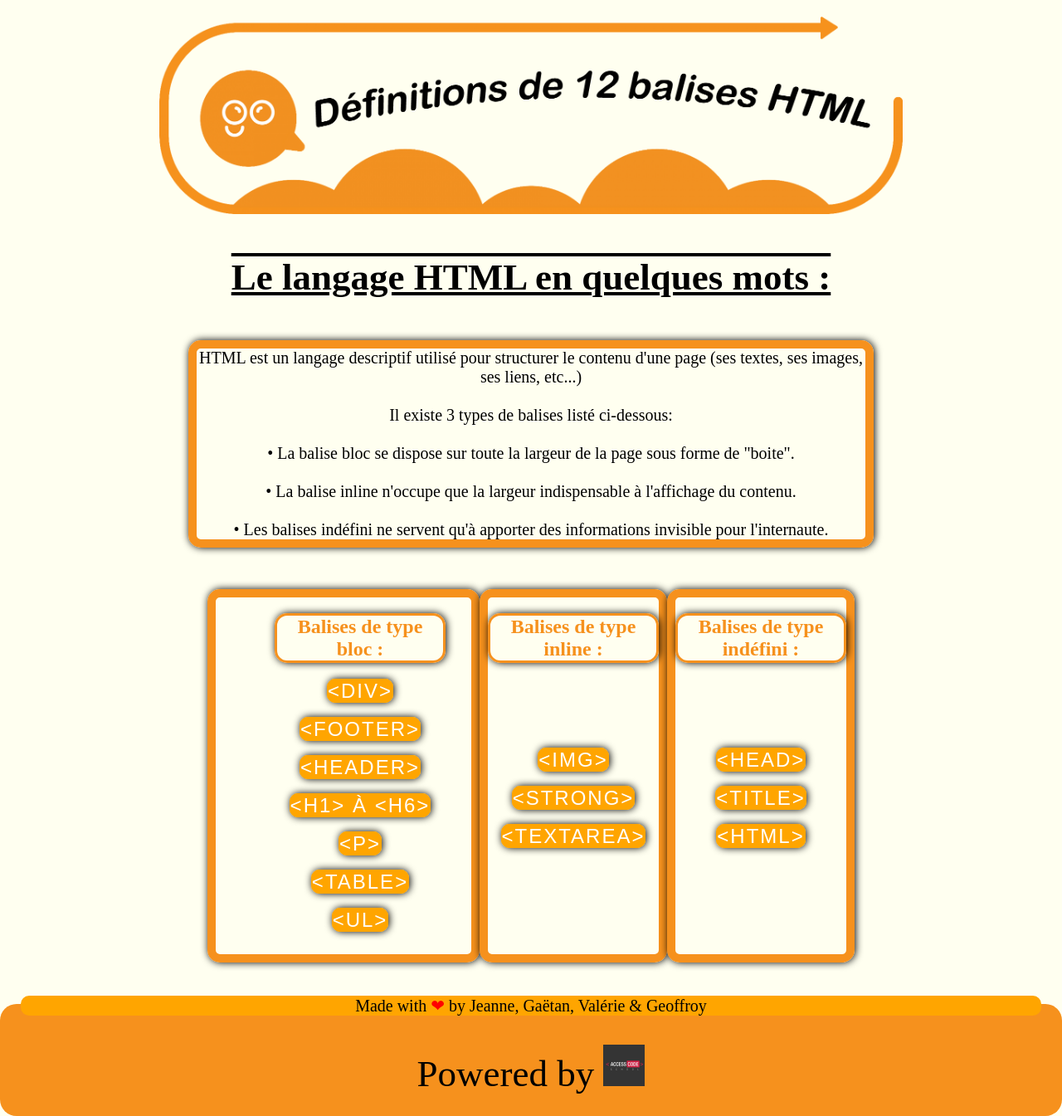
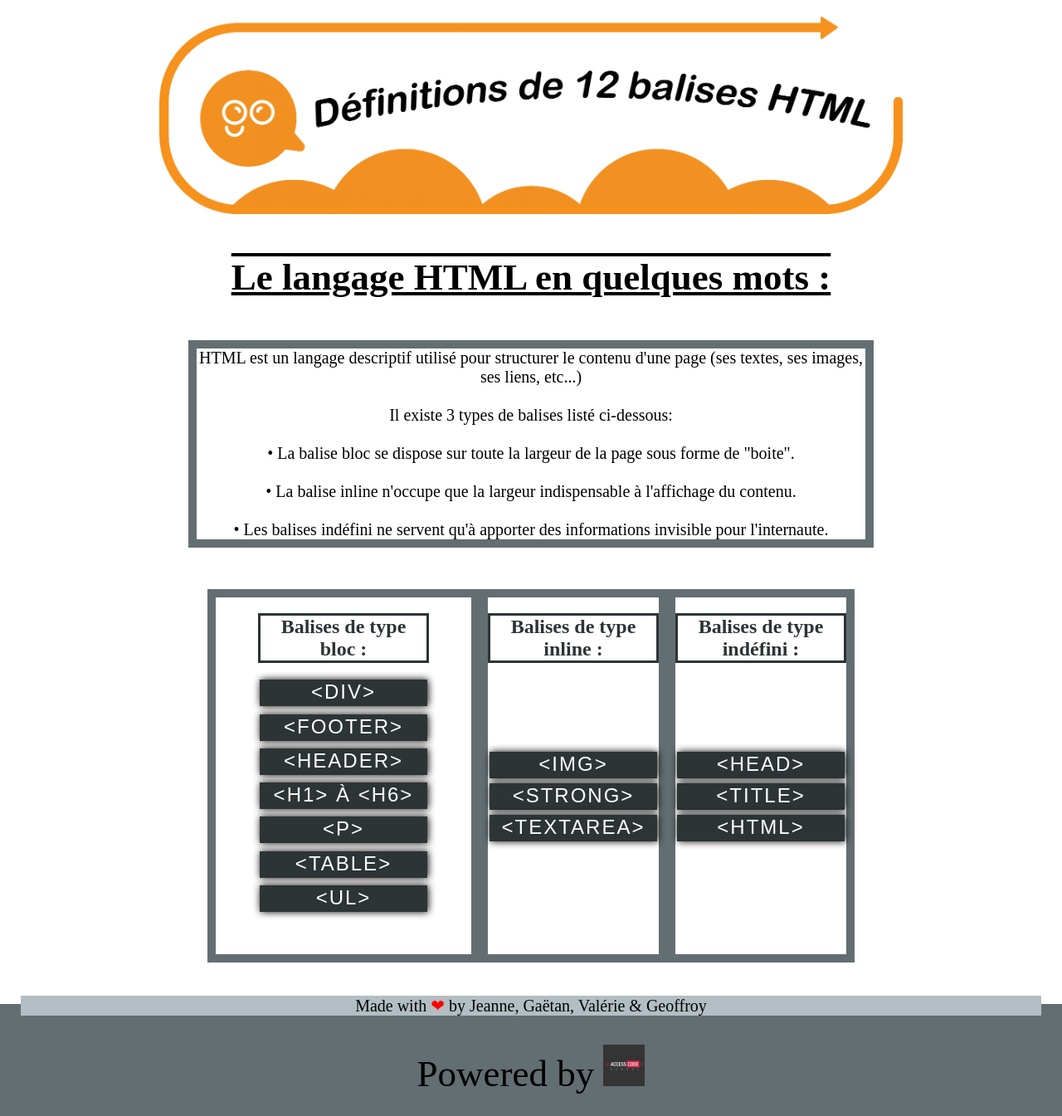
Before and after one commit to GeoffroyCarette/html-sur-html, a PHP site: page / in a window 1280 px wide. Shown: the whole page at 83% size. Run offline with PHP 8.4, Linux system fonts and the light colour scheme.

Commit message:
CSS + HTML
Modification des couleurs de l'index

```diff
--- a/index.html
+++ b/index.html
@@ -26,28 +26,27 @@
 				<section class="item_block">
 					<ul>
 					<h2 class="title_block" class="button">Balises de type <br>bloc :</h2>
-					<center>
 					<li style="list-style-type:none"><a href="div.html" class="button">&lt;div&gt;</a></li>
-					<br><li style="list-style-type:none"><a href="footer.html" class="button">&lt;footer&gt;</a></li>
-					<br><li style="list-style-type:none"><a href="header.html" class="button">&lt;header&gt;</a></li>
-					<br><li style="list-style-type:none"><a href="h1ah6.html" class="button">&lt;h1&gt; à &lt;h6&gt;</a></li>
-					<br><li style="list-style-type:none"><a href="p.html" class="button">&lt;p&gt;</a></li>
-					<br><li style="list-style-type:none"><a href="table.html" class="button">&lt;table&gt;</a></li>
-					<br><li style="list-style-type:none"><a href="ul.html" class="button">&lt;ul&gt;</a></li>
-					</center>
+					<li style="list-style-type:none"><a href="footer.html" class="button">&lt;footer&gt;</a></li>
+					<li style="list-style-type:none"><a href="header.html" class="button">&lt;header&gt;</a></li>
+					<li style="list-style-type:none"><a href="h1ah6.html" class="button">&lt;h1&gt; à &lt;h6&gt;</a></li>
+					<li style="list-style-type:none"><a href="p.html" class="button">&lt;p&gt;</a></li>
+					<li style="list-style-type:none"><a href="table.html" class="button">&lt;table&gt;</a></li>
+					<li style="list-style-type:none"><a href="ul.html" class="button">&lt;ul&gt;</a></li>
 					</ul>
 
 				</section>
 				<!-- Fin item enfant (item_block) -->
 				<!-- Début item enfant (item_inline) -->
 				<section class="item_inline">
-					<div>
+						<div>
 					<h2 class="title_inline">Balises de type <br>inline :</h2>
-						<div class="button_inline">
-							<a href="img.html" class="button button_margin">&lt;img&gt;</a>
-							<br><br><a href="strong.html" class="button button_margin">&lt;strong&gt;</a>
-							<br><br><a href="textarea.html" class="button button_margin">&lt;textarea&gt;</a>
-						</div>
+						<ul class="button_inline center">
+							<li style="list-style-type:none"><a href="img.html" class="button button_margin">&lt;img&gt;</a></li>
+							<li style="list-style-type:none"><a href="strong.html" class="button">&lt;strong&gt;</a></li>
+							<li style="list-style-type:none"><a href="textarea.html" class="button">&lt;textarea&gt;</a></li>
+
+						</ul>
 					</div>
 				</section>
 				<!-- Fin item enfant (item_inline) -->
@@ -55,11 +54,11 @@
 				<section class="item_indefinite">
 					<div>
 					<h2 class="title_indefinite">Balises de type indéfini :</h2>
-						<div class="button_inline">
-							<a href="head.html" class="button button_margin">&lt;head&gt;</a></li>
-							<br><br><a href="title.html" class="button button_margin">&lt;title&gt;</a></li>
-							<br><br><a href="html.html" class="button button_margin">&lt;html&gt;</a></li>
-						</div>
+						<ul class="button_inline center">
+							<li style="list-style-type:none"><a href="head.html" class="button button_margin">&lt;head&gt;</a></li>
+							<li style="list-style-type:none"><a href="title.html" class="button button_margin">&lt;title&gt;</a></li>
+							<li style="list-style-type:none"><a href="html.html" class="button button_margin">&lt;html&gt;</a></li>
+						</ul>
 					</div>
 				</section>
 				<!-- Fin item enfant (item_indefinite) -->
--- a/index_style.css
+++ b/index_style.css
@@ -7,7 +7,6 @@ body {
 	margin: 0;
 	padding: 0;
 	width: 100%;
-	background-color: ivory;
 }
 
 .header_index_html {
@@ -41,73 +40,59 @@ body {
 /* Début flex-box enfant */
 .item_block {
 	width: 450px;
-	border-radius: 15px;
 	border: solid;
 	border-width: 10px;
-	border-color: #f6911d;
-	box-shadow: black 1px 0 10px;
+	border-color: #636e72;
 }
 
 .title_block {
 	text-align: center;
 	border: solid;
-	color: #f6911d;
+	color: #2d3436;
 	width: 200px;
 	margin-right: auto;
 	margin-left: auto;
-	box-shadow: black 1px 0 10px;
-	border-radius: 15px;
 }
 
 .item_inline {
 	width: 225px;
-	border-radius: 15px;
 	border: solid;
 	border-width: 10px;
-	border-color: #f6911d;
-	box-shadow: black 1px 0 10px;
+	border-color: #636e72;
 }
 
 .title_inline {
 	text-align: center;
 	border: solid;
-	color: #f6911d;
+	color: #2d3436;
 	width: 200px;
 	margin-right: auto;
 	margin-left: auto;
-	box-shadow: black 1px 0 10px;
-	border-radius: 15px;
 
 }
 
 .item_indefinite {
 	width: 225px;
-	border-radius: 15px;
 	border: solid;
 	border-width: 10px;
-	border-color: #f6911d;
-	box-shadow: black 1px 0 10px;
+	border-color: #636e72;
 }
 
 .title_indefinite {
 	text-align: center;
 	border: solid;
-	color: #f6911d;
+	color: #2d3436;
 	width: 200px;
 	margin-right: auto;
 	margin-left: auto;
-	box-shadow: black 1px 0 10px;
-	border-radius: 15px;
 
 }
 /* Fin de flex-box enfant */
 footer {
-	background-color: #f6911d;
+	background-color: #636e72;
 	margin: 0;
 	margin-top: 50px;
 	padding: 25px;
-
-	border-radius: 20px;
 }
 
 .bottom_link {
@@ -121,8 +106,7 @@ footer {
 	text-align: center;
 	margin: 0px;
 	bottom: 35px;
-	background-color: orange;
-	border-radius: 10px;
+	background-color: #b2bec3;
 	font-size: 20px;
 }
 
@@ -155,10 +139,8 @@ footer {
 	margin-left: auto;
 	border: solid;
 	border-width: 10px;
-	border-color: #f6911d;
-	box-shadow: black 1px 0 10px;
+	border-color: #636e72;
 	width: 63%;
-	border-radius: 15px;
 	font-size: 20px;
 	color: black;
 }
@@ -189,38 +171,42 @@ footer {
   font-family: "Arial", sans-serif;
   font-weight: 300;
 
-  width: 220px;
   height:30px;
-  margin-top: 50%;
-  margin-bottom: 50%;
 
 
-  background: orange;
-  border: 1px solid orange;
-  border-radius: 10px;
+  background: #2d3436;
+  border: 1px solid #2d3436;
   color: #FFF;
   overflow: hidden;
   box-shadow: black 1px 0 10px;
 
   transition: all 0.5s;
+  display: block;
+  width: 200px;
+  margin: auto;
 }
 
 .button:hover, .button:active
 {
   text-decoration: none;
-  color: #f6911d;
-  border-color: #f6911d;
+  color: #2d3436;
+  border-color: #2d3436;
   background: #FFF;
 }
 
 .button_inline {
 	text-align: center;
-	margin-top: 50%;
-	margin-bottom: 50%;
 }
 
-.button.button_margin {
-	margin-top: 50px;
+ul {
+	padding: 0;
+}
 
+li {
+	margin-top: 3%;
+}
+
+.center {
+	padding-top: 39%;
 }
 /* Fin CSS pour les boutons */
```
